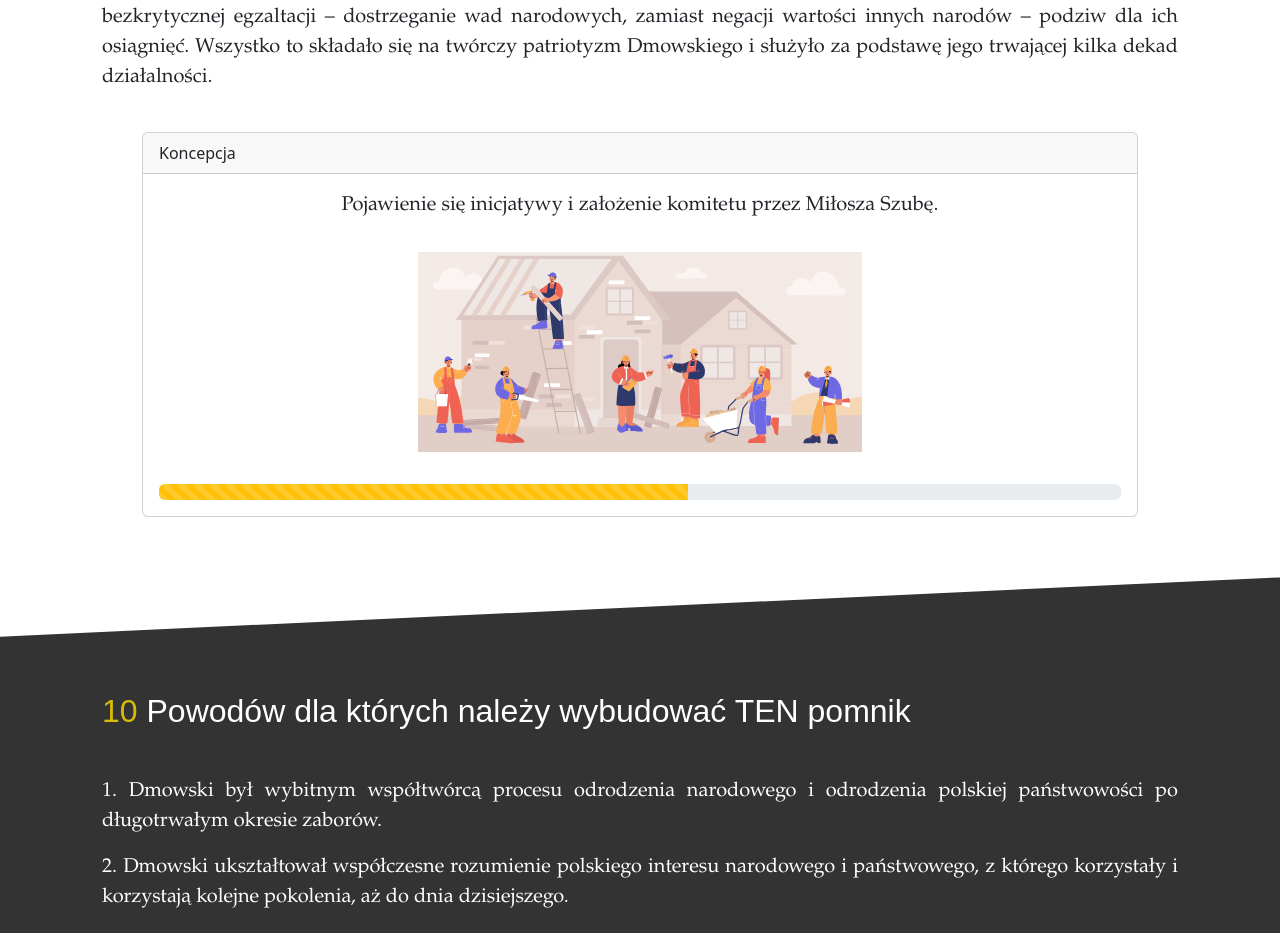
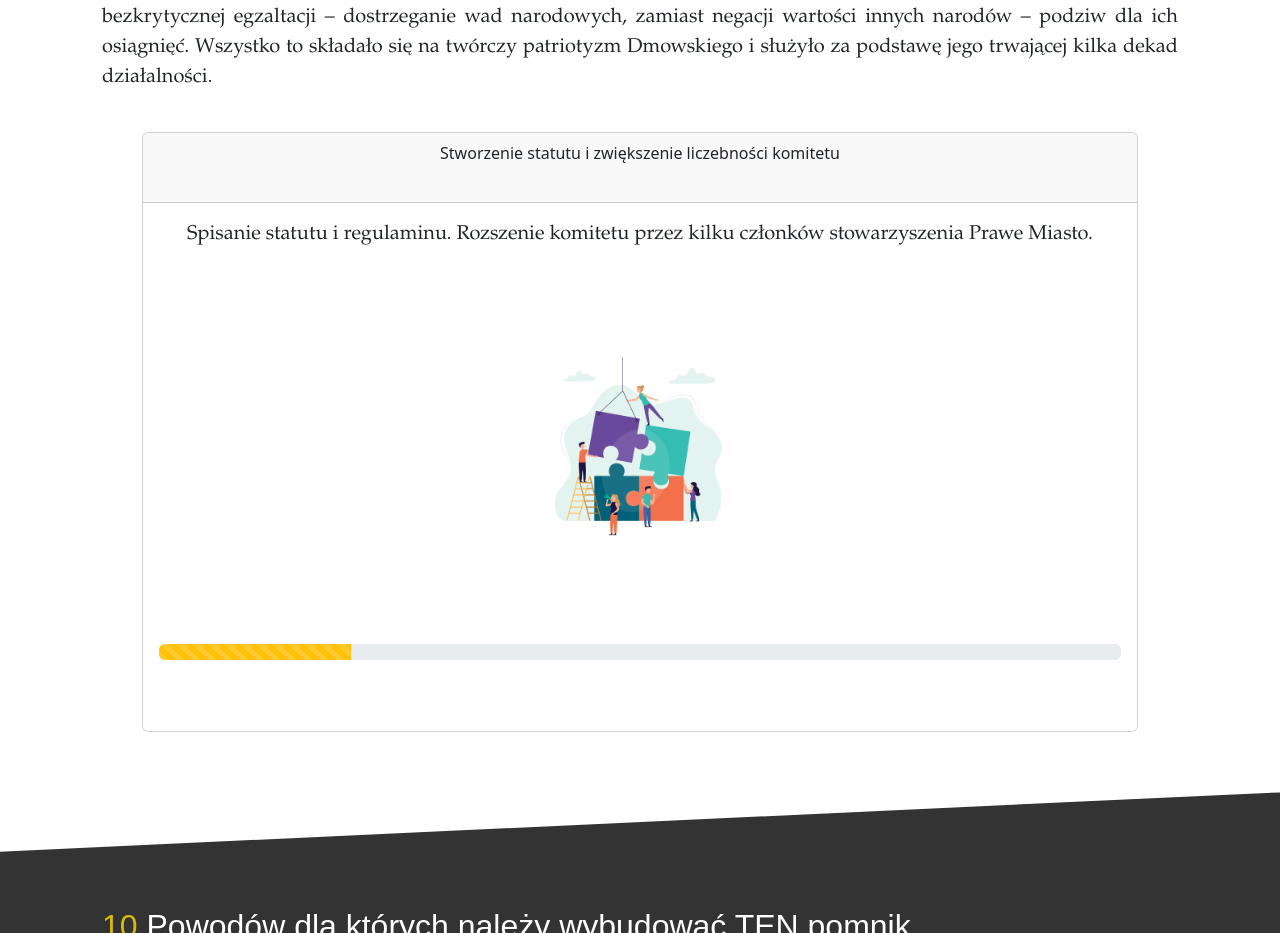
Before and after one commit to parogracz/KomitetBudowyRD, a plain HTML site: page index.html in a window 1280 px wide. Shown: the part 1584-2517 px from the top of the page. Drawn offline with nearby package versions, Linux system fonts and the light colour scheme; some packages are replaced by stand-ins of ours; a web font is replaced by a local one.

Commit message:
zmiany dot. card z inicjatywą

```diff
--- a/script.js
+++ b/script.js
@@ -43,19 +43,24 @@ async function progressBarFunc() {
         progressBar.css('width','5%');
         cardImg.attr('src','img/crane.svg')
         await sleep(3000);
-        cardHeader.html("Stworzenie statutu");
-        progressBar.css('width','30%');
-        cardImg.attr('src','img/buildersHouse.svg')
-        await sleep(3000);
+        cardHeader.html("Stworzenie statutu i zwiększenie liczebności komitetu");
+        cardText.html("Spisanie statutu i regulaminu. Rozszenie komitetu przez kilku członków stowarzyszenia Prawe Miasto.");
+        progressBar.css('width','20%');
+        cardImg.attr('src','img/addMember.png')
+        await sleep(4000);
         cardHeader.html("Koncepcja");
-        progressBar.css('width','55%');
-        await sleep(3000);
+        cardText.html("Zaprojektowanie koncepcji budowy pomnika oraz jego lokalizacji.");
+        progressBar.css('width','45%');
+        cardImg.attr('src','img/concept.png')
+        await sleep(4000);
         cardHeader.html("Złożenie wniosku");
-        progressBar.css('width','70%');
-        await sleep(3000);
-        cardHeader.html("Budowa");
-        progressBar.css('width','90%');
-        await sleep(3000);
+        cardText.html("Złożenie wniosku o uwzględnienie budowy pomnika na biurko prezydenta miasta Otwock.");
+        progressBar.css('width','60%');
+        cardImg.attr('src','img/presidentTable.png')
+        await sleep(4000);
+        // cardHeader.html("Budowa");
+        // progressBar.css('width','90%');
+        // await sleep(3000);
     }
 }
 
--- a/style.css
+++ b/style.css
@@ -93,9 +93,9 @@
       font-family: 'Palatino Linotype', serif;
       font-size: 20px;
     }
+
     a{
       text-decoration: none !important;
-      color: white;
     }
 
     .section-title{
@@ -136,6 +136,20 @@
       display: block;
       position: absolute;
       z-index: 1;
+    }
+
+    #initiative .card{
+      height: 600px;
+    }
+
+    #initiative .card-header{
+      height: 70px;
+      text-align: center;
+    }
+
+    #initiative .card-text{
+      height: 50px;
+      text-align: center;
     }
 
     .initiative-rules{
@@ -254,4 +268,12 @@
       }
     }
 
+    @media (max-width:480px) {
+      p, ol, ul{
+      text-align: justify;
+      font-family: 'Palatino Linotype', serif;
+      font-size: 15px;
+    }
+    }
+
 /* */
```
Also changed, not shown: img/addMember.png (added), img/addMember.svg (added), img/concept.png (added), img/concept.svg (added), img/presidentTable.png (added), img/presidentTable.svg (added).
